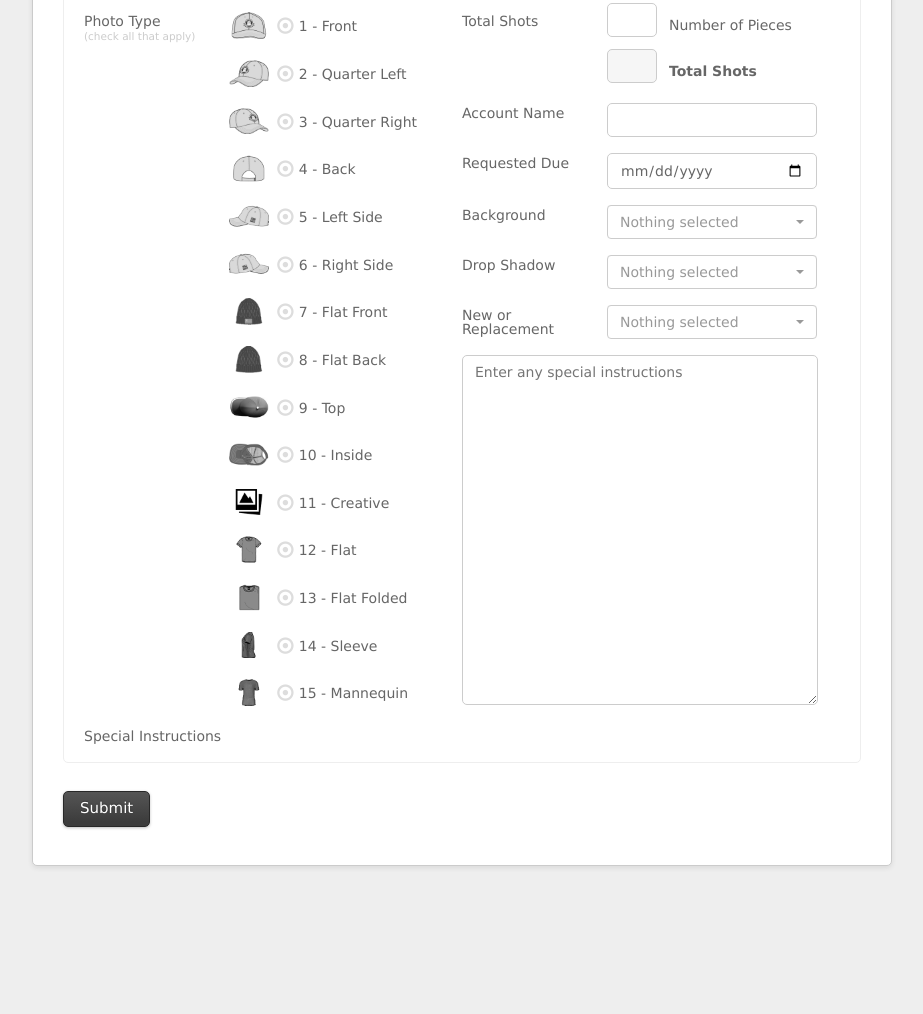
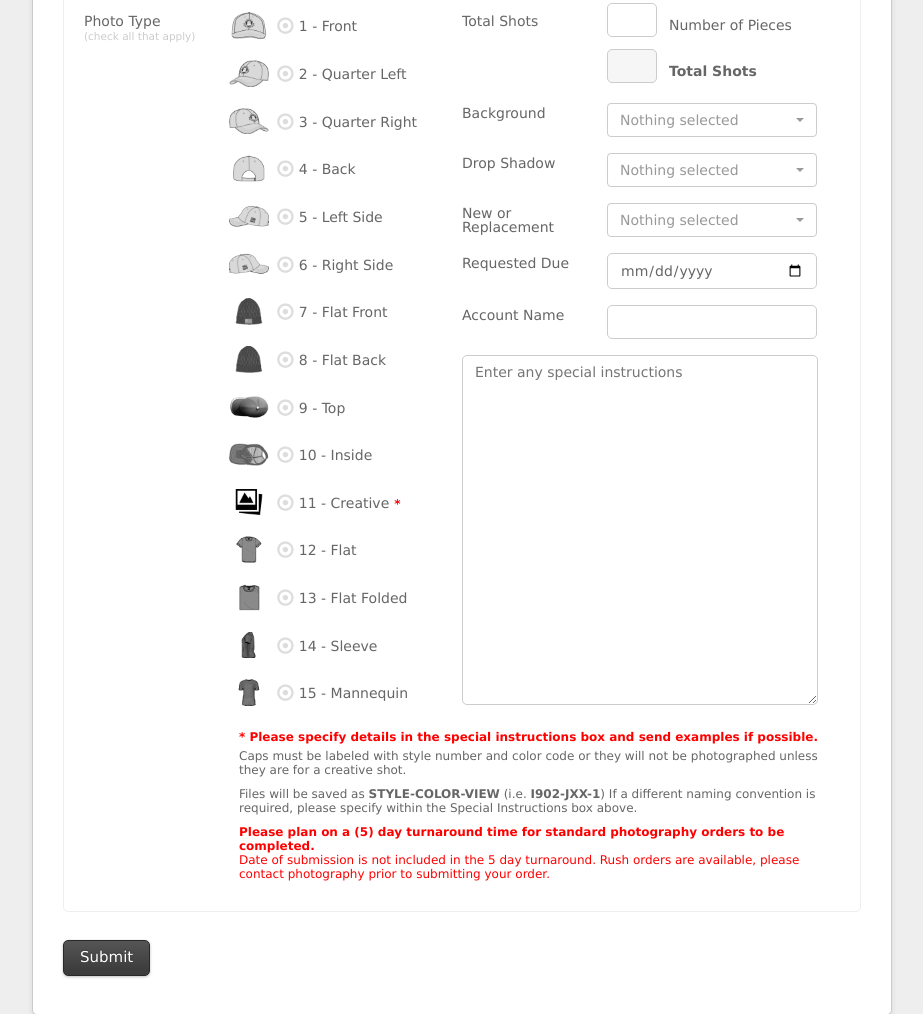
Before and after one commit to tashapai/PAI-FORMS, a plain HTML site: page photography.html in a window 1280 px wide. Shown: the part 266-1280 px from the top of the page, without its empty margins (178-1101 px from the left). Before the commit the page ends 1182 px from the top, so only its background shows below. Drawn offline with Linux system fonts and the light colour scheme.

Commit message:
minor text adjustments

```diff
--- a/photography.html
+++ b/photography.html
@@ -99,7 +99,7 @@
 
 							<div>
 								<label>
-								<img src="assets/img/p11c.png"><input ng-model="Creative" type="checkbox" name="photo_type[]" id="Creative"><span>11 - Creative</span>
+								<img src="assets/img/p11c.png"><input ng-model="Creative" type="checkbox" name="photo_type[]" id="Creative"><span>11 - Creative</span><span class="required">*</span>
 								</label>
 							</div>
 
@@ -147,21 +147,6 @@
 
 
 				<div class="half">
-					<label for="account_name" accesskey="">
-						Account Name
-					</label>
-					<input name="account_name" type="text" id="account_name" placeholder="" required="required" />
-				</div>
-
-				<div class="half">
-					<label for="datepicker" accesskey="">
-					Requested Due
-					</label>
-					<input type="date" id="datepicker">
-				</div>
-
-
-				<div class="half">
 					<label for="background" accesskey="">Background</label>
 					<div class="col-2">
 						<select id="background" class="selectpicker show-tick form-control" multiple data-max-options="1" required="required" />
@@ -191,12 +176,42 @@
 					</div>
 				</div>
 
-				<div>
-					<label for="instructions" accesskey="">Special Instructions</label>
-					<textarea name="instructions" cols="40" rows="8" id="instructions" placeholder="Enter any special instructions" spellcheck="true" required="required"></textarea>
+
+				<div class="half">
+					<label for="datepicker" accesskey="">
+					Requested Due
+					</label>
+					<input type="date" id="datepicker">
+				</div>
+
+				<div class="half">
+					<label for="account_name" accesskey="">
+						Account Name
+					</label>
+					<input name="account_name" type="text" id="account_name" placeholder="" required="required" />
+				</div>
+
+				<div class="half">
+					<label for="instructions" accesskey="" style="display:none;"></label>
+					<textarea name="instructions" cols="40" rows="10" id="instructions" placeholder="Enter any special instructions" spellcheck="true" required="required"></textarea>
+				</div>
+
+				<div id="notes">
+
+					<span class="required">* Please specify details in the special instructions box and send examples if possible.</span>
+
+					<span class="attn">Caps must be labeled with style number and color code or they will not be photographed unless they are for a creative shot.</span>
+
+					<span class="attn">Files will be saved as <b>STYLE-COLOR-VIEW</b> (i.e. <b>I902-JXX-1</b>) If a different naming convention is required, please specify within the Special Instructions box above.</span>
+
+					<span class="attn red"><b>Please plan on a (5) day turnaround time for standard photography orders to be completed.</b><br>
+
+					Date of submission is not included in the 5 day turnaround. Rush orders are available, please contact photography prior to submitting your order.</span>
 				</div>
 
 			</fieldset>
+
+
 
 			<input type="submit" class="submit" id="submit" value="Submit" onClick="return checksubmit(this)" />
 
```
